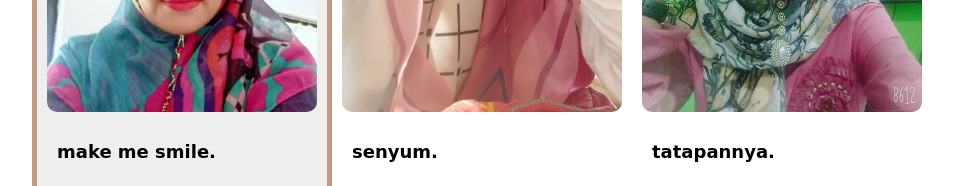
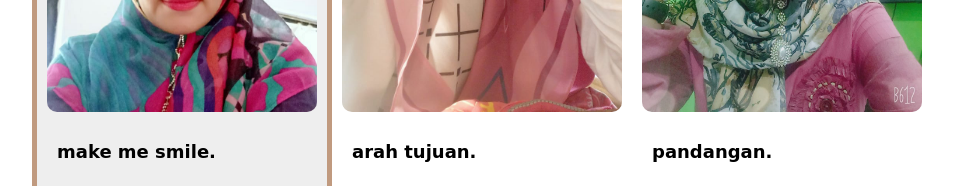
Before and after one commit to arkhanjarifatoni/Elok-Zaky, a plain HTML site: page index.html in a window 1280 px wide. Shown: the part 1020-1206 px from the top of the page, without its empty margins (166-1129 px from the left). Drawn offline with Linux system fonts and the light colour scheme; a web font is replaced by a local one.

Commit message:
Update index.html

```diff
--- a/index.html
+++ b/index.html
@@ -35,12 +35,12 @@
 				</div>
 				<div class="box">
 					<img src="img/box2.jpg" alt="">
-					<h3>senyum.</h3>
+					<h3>arah tujuan.</h3>
 					<p>Dewasa tak selalu menuntut kita berubah, tapi perubahan yang baik selalu menuntut kita tuk lebih dewasa</p>
 				</div>
 				<div class="box">
 					<img src="img/box3.jpg" alt="">
-					<h3>tatapannya.</h3>
+					<h3>pandangan.</h3>
 					<p>Saat seseorang mencintai, mereka tak harus mengatakannya tapi akan tahu dari cara mereka memperlakukan.</p>
 				</div>
 			</div>
```
